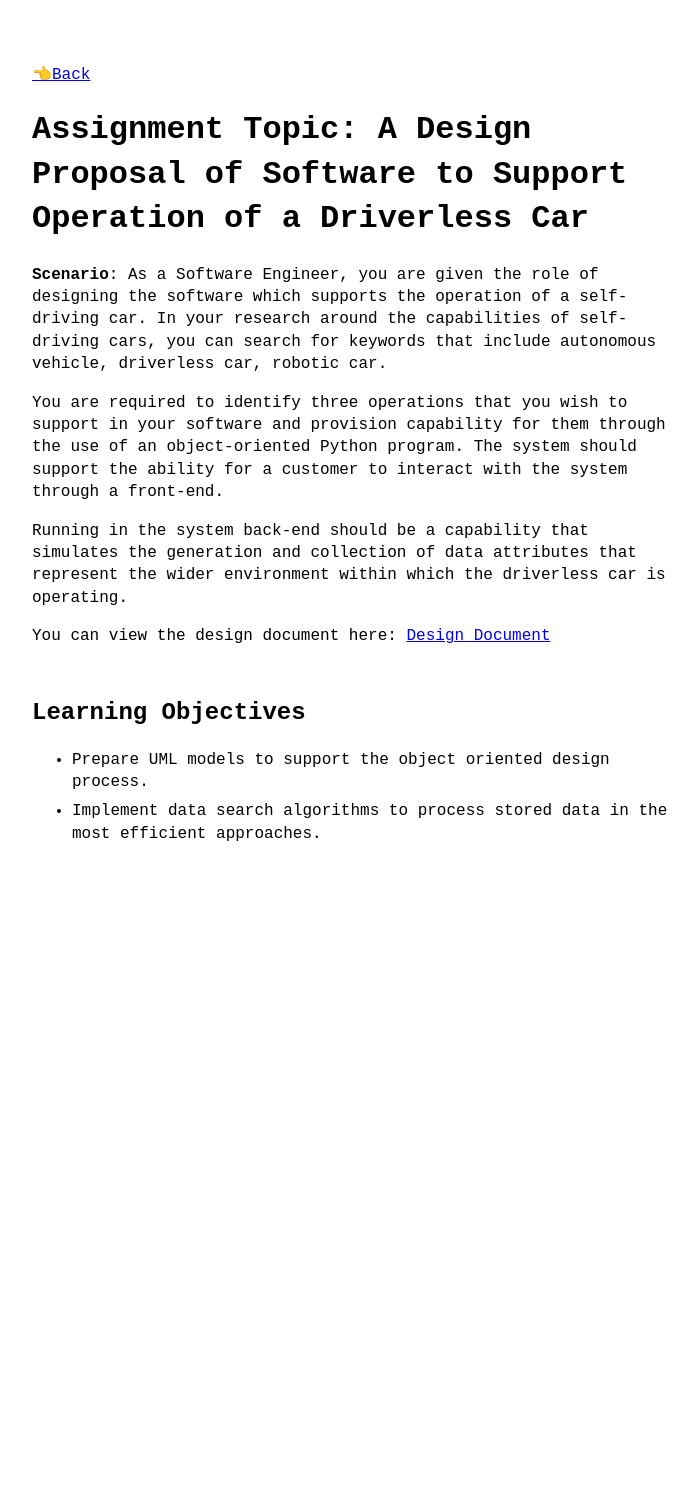
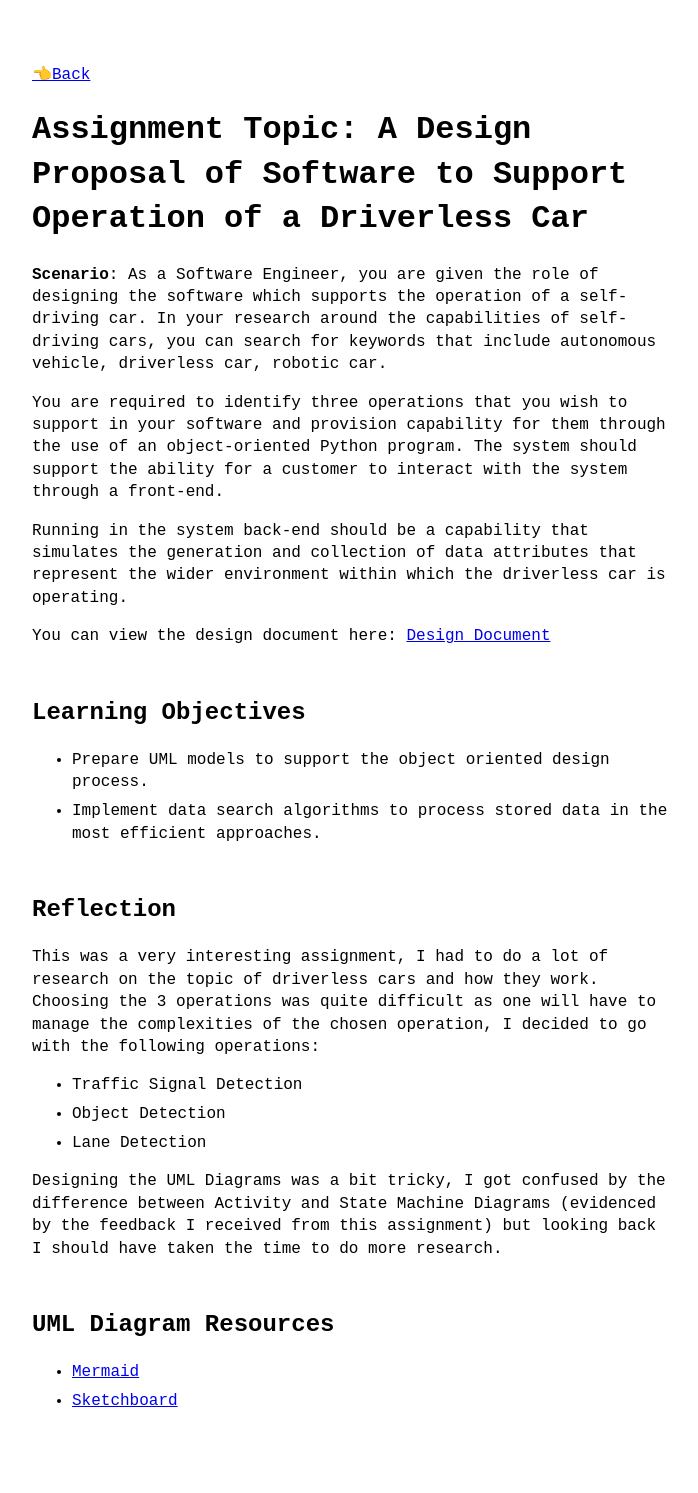
Before and after one commit to nkosi-tauro/essex-eportfolio-old, a Jekyll site: the page built from module_oop/assignment1.md, in a window 1280 px wide. Shown: the whole page, without its empty margins (288-986 px from the left). Built offline with Jekyll 4.4.1, drawn with Linux system fonts in a browser that asks for light colours; before the commit the page ends 925 px from its top, so only the background shows below that.

Commit message:
add reflection

```diff
--- a/module_oop/assignment1.md
+++ b/module_oop/assignment1.md
@@ -17,3 +17,17 @@ You can view the design document here: [Design Document](https://github.com/nkos
 ## Learning Objectives
 - Prepare UML models to support the object oriented design process.
 - Implement data search algorithms to process stored data in the most efficient approaches.
+
+## Reflection
+This was a very interesting assignment, I had to do a lot of research on the topic of driverless cars and how they work. Choosing the 3 operations was quite difficult as one will have to manage the complexities of the chosen operation, I decided to go with the following operations:
+- Traffic Signal Detection
+- Object Detection
+- Lane Detection
+
+Designing the UML Diagrams was a bit tricky, I got confused by the difference between Activity and State Machine Diagrams (evidenced by the feedback I received from this assignment) but looking back I should have taken the time to do more research.
+
+
+
+## UML Diagram Resources
+- [Mermaid](https://mermaid.js.org/)
+- [Sketchboard](https://sketchboard.me/)
```
